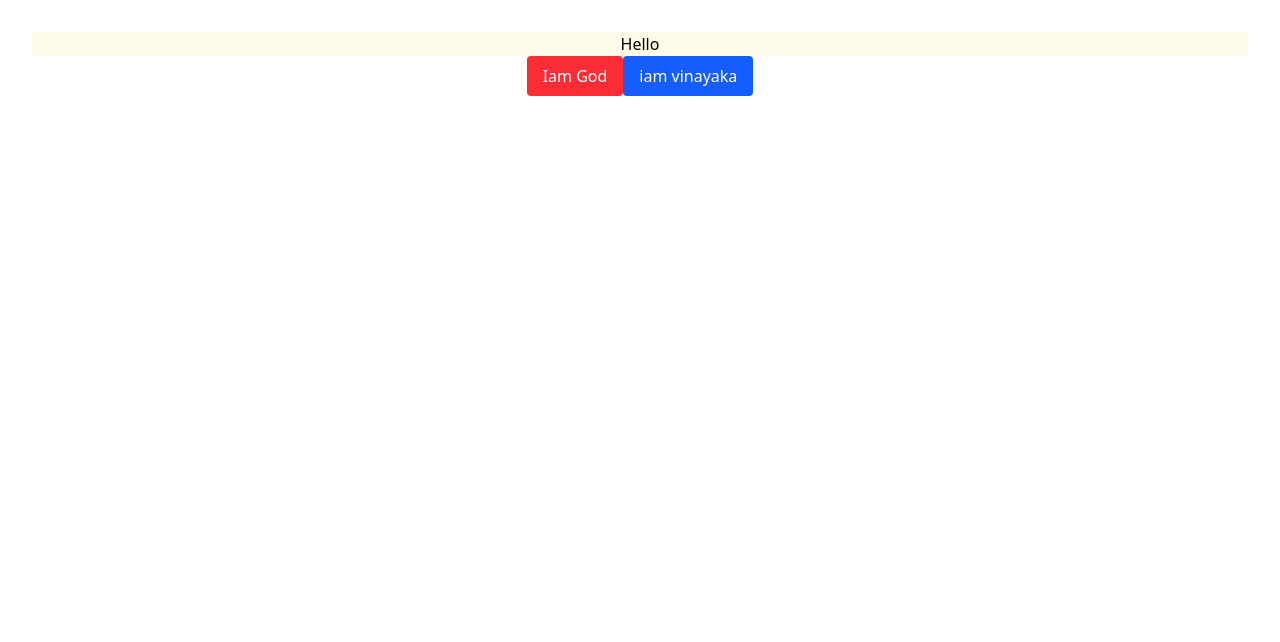
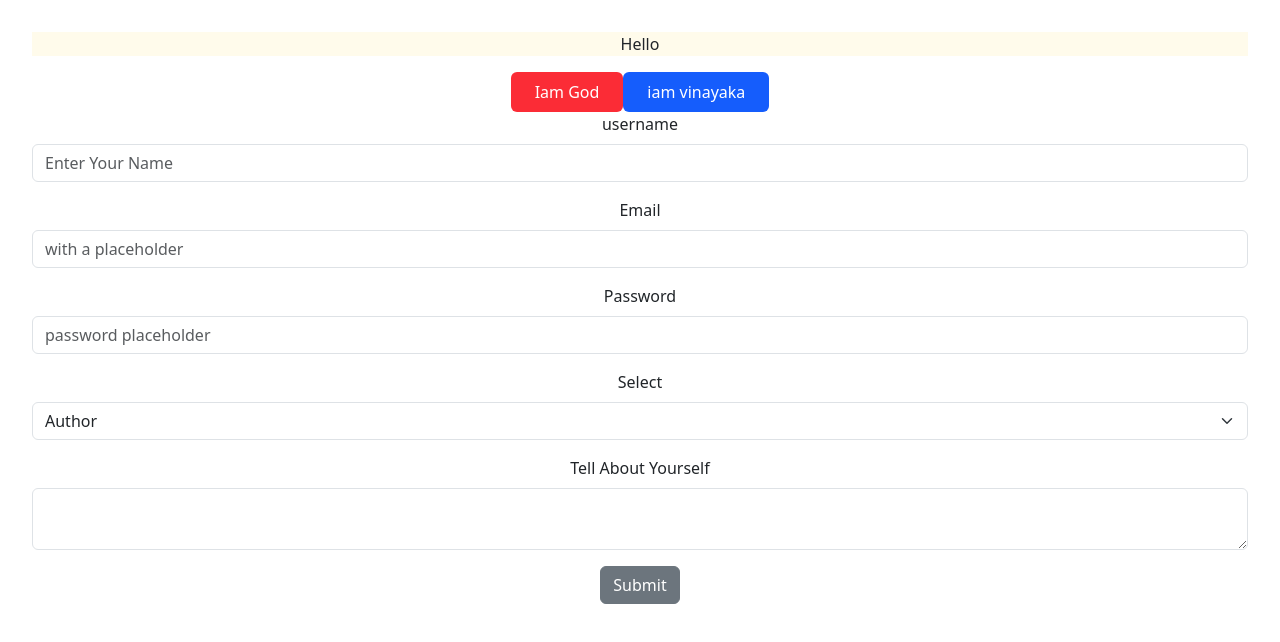
Before and after one commit to Navaneethmayya/Notes_Sharing_App, a React (Vite) app in the folder Notebook/: page / in a window 1280 px wide. Shown: the top 642 px of the page. Built offline with nearby package versions, Linux system fonts and the light colour scheme.

Commit message:
Created Register form component
Register form with differnt feilds

```diff
--- a/Notebook/package.json
+++ b/Notebook/package.json
@@ -14,10 +14,12 @@
     "@emotion/styled": "^11.14.1",
     "@mui/material": "^7.3.2",
     "@tailwindcss/vite": "^4.1.12",
+    "bootstrap": "^5.3.8",
     "react": "^19.1.1",
     "react-bootstrap": "^2.10.10",
     "react-dom": "^19.1.1",
     "react-toastify": "^11.0.5",
+    "reactstrap": "^9.2.3",
     "tailwindcss": "^4.1.12"
   },
   "devDependencies": {
--- a/Notebook/src/App.jsx
+++ b/Notebook/src/App.jsx
@@ -2,6 +2,8 @@ import { useState } from "react";
 import "./App.css";
 import Button from "./Components/Button/Buttons"; //label,varient,onClick,disabled
 import { ToastContainer,toast } from 'react-toastify';
+import LoginForm from "./Components/auth/LoginForm";
+import Registerform from "./Components/auth/Registerform";
 
 
 function App() {
@@ -16,9 +18,8 @@ function App() {
       </div>
       <Button label="Iam God" variant="danger" onClick={()=>toast("god is Great!!!!!!!!!!!")} />
       <Button type="submit" label="iam vinayaka"/>
-
-      <p></p>
        <ToastContainer position="top-right" autoClose={2000} />
+       <Registerform/>
     </>
   );
 }
--- /dev/null
+++ b/Notebook/src/Components/auth/LoginForm.jsx
@@ -0,0 +1,9 @@
+import { Button, Form, FormGroup, Label, Input, FormText } from "reactstrap";
+
+function LoginForm() {
+  return (
+    <></>
+  )
+}
+
+export default LoginForm;
--- /dev/null
+++ b/Notebook/src/Components/auth/Registerform.jsx
@@ -0,0 +1,55 @@
+import React from 'react'
+import { Button, Form, FormGroup, Label, Input, FormText } from 'reactstrap';
+const Registerform = () => {
+  return (
+    <div>
+      <Form>
+
+      <FormGroup>
+        <Label for="username">username</Label>
+        <Input
+          id="username"
+          name="username"
+          placeholder="Enter Your Name"
+          type="text"
+        />
+      </FormGroup>
+      <FormGroup>
+        <Label for="exampleEmail">Email</Label>
+        <Input
+          id="exampleEmail"
+          name="email"
+          placeholder="with a placeholder"
+          type="email"
+        />
+      </FormGroup>
+      <FormGroup>
+        <Label for="examplePassword">Password</Label>
+        <Input
+          id="examplePassword"
+          name="password"
+          placeholder="password placeholder"
+          type="password"
+        />
+      </FormGroup>
+      <FormGroup>
+        <Label for="exampleSelect">Select</Label>
+        <Input id="exampleSelect" name="select" type="select">
+          <option>Author</option>
+          <option>Visitor</option>
+
+        </Input>
+      </FormGroup>
+
+      <FormGroup>
+        <Label for="exampleText">Tell About Yourself</Label>
+        <Input id="exampleText" name="text" type="textarea" />
+      </FormGroup>
+
+      <Button>Submit</Button>
+    </Form>
+    </div>
+  )
+}
+
+export default Registerform
--- a/Notebook/src/index.css
+++ b/Notebook/src/index.css
@@ -1 +1,2 @@
 @import "tailwindcss";
+@import 'bootstrap/dist/css/bootstrap.min.css';
```
Also changed, not shown: Notebook/src/Components/auth/Loginform.css (added), Notebook/src/Components/auth/RegisterForm.css (added), 1 other file (tests, documents, lock files or other folders).
